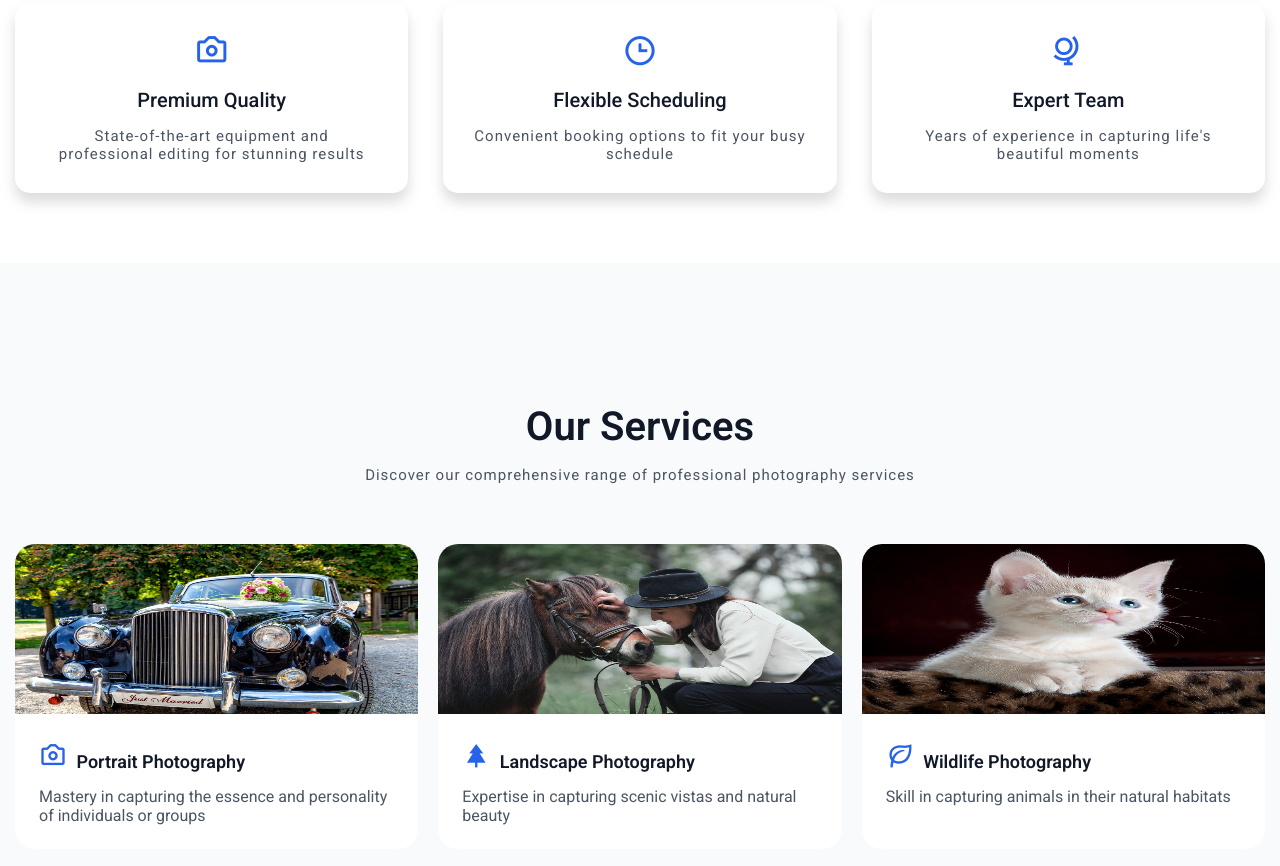
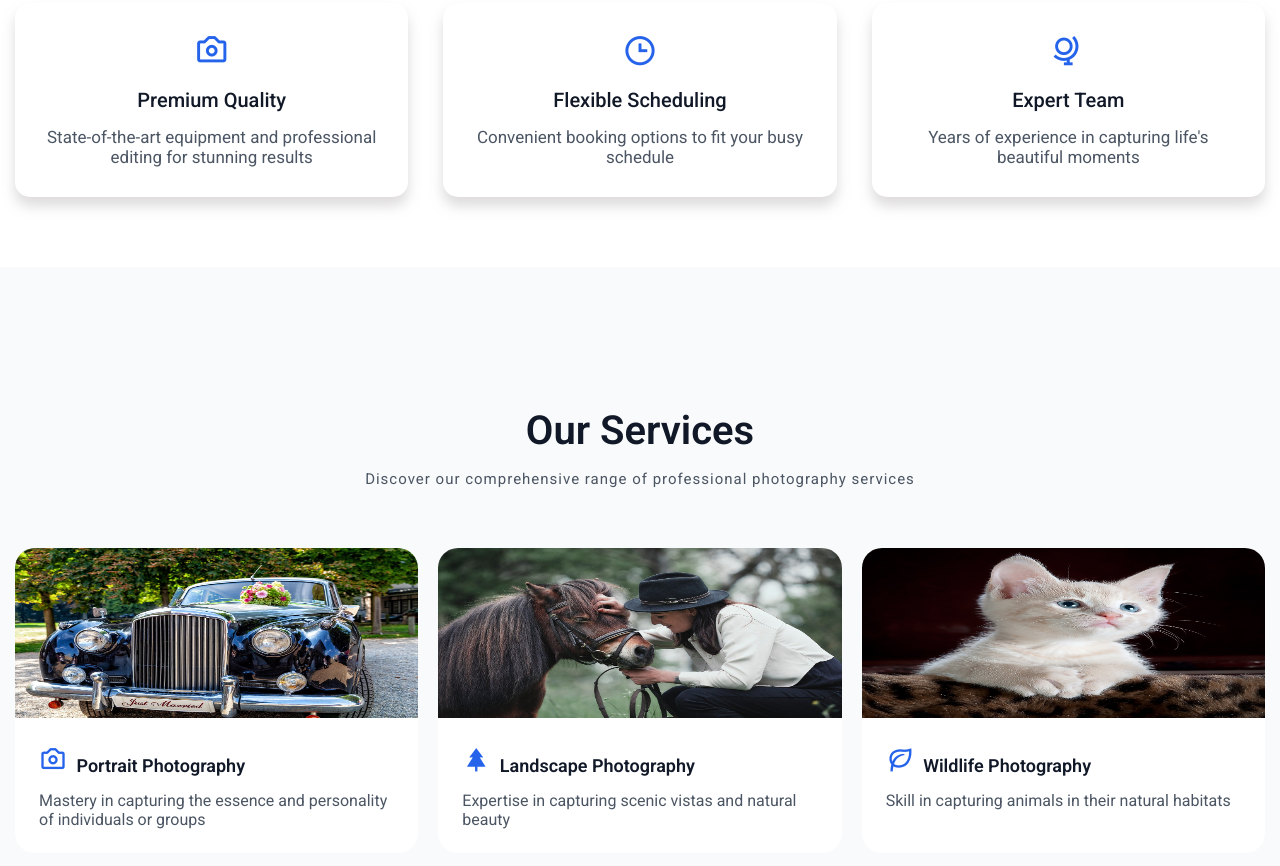
Before and after one commit to ShimaaAshraf2004/photo-studio, a plain HTML site: page html pages/index.html in a window 1280 px wide. Shown: the part 974-1840 px from the top of the page. Drawn offline with nearby package versions, Linux system fonts and the light colour scheme.

Commit message:
update style.css

```diff
--- a/css pages/style.css
+++ b/css pages/style.css
@@ -206,9 +206,8 @@ a {
 }
 .Why-Choose-Us article p {
   color: var(--paragraph-color);
-  font-size: 15px;
+  font-size: 17px;
   font-weight: 400;
-  letter-spacing: 1px;
 }
 .services {
   background-color: var(--background-section);
```
